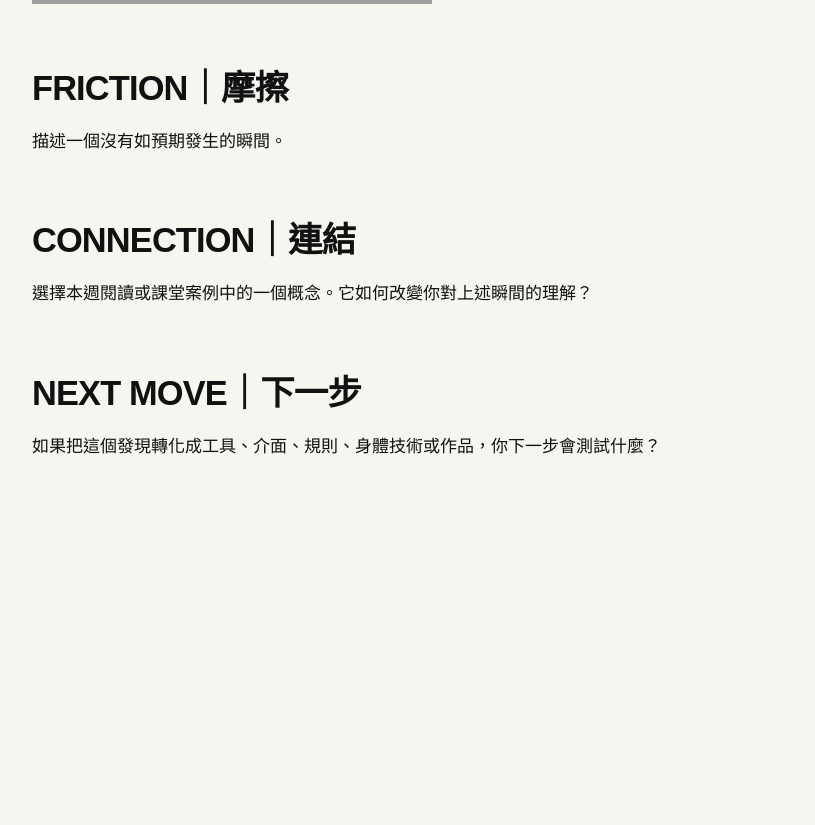
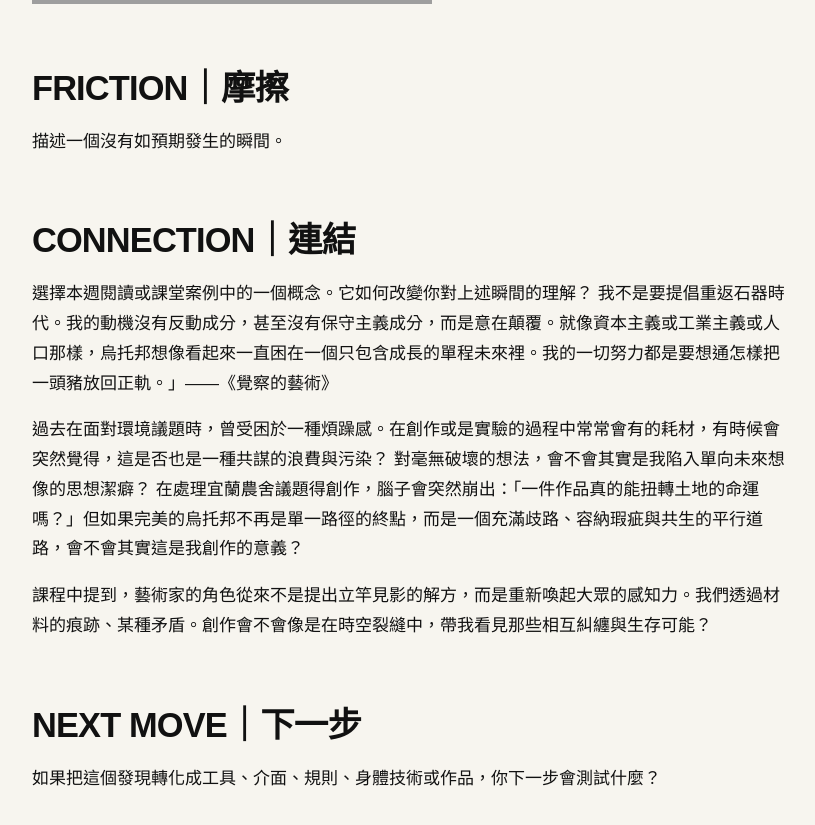
Before and after one commit to yunjiajang/fieldworkarchive, a Jekyll site: the page built from weeks/week-04.md, in a window 1280 px wide and 900 px high, scrolled down 1619 px. Shown: the top 825 px of the window, without its empty margins (48-863 px from the left). Built offline with Jekyll 4.4.1, drawn with Linux system fonts in a browser that asks for light colours; before the commit the page ends 2188 px from its top, so only the background shows below that; grey boxes are pictures that could not be loaded.

Commit message:
Update week-04.md

```diff
--- a/weeks/week-04.md
+++ b/weeks/week-04.md
@@ -24,6 +24,13 @@ permalink: /weeks/week-04/
 ## CONNECTION｜連結
 
 選擇本週閱讀或課堂案例中的一個概念。它如何改變你對上述瞬間的理解？
+我不是要提倡重返石器時代。我的動機沒有反動成分，甚至沒有保守主義成分，而是意在顛覆。就像資本主義或工業主義或人口那樣，烏托邦想像看起來一直困在一個只包含成長的單程未來裡。我的一切努力都是要想通怎樣把一頭豬放回正軌。」——《覺察的藝術》
+
+過去在面對環境議題時，曾受困於一種煩躁感。在創作或是實驗的過程中常常會有的耗材，有時候會突然覺得，這是否也是一種共謀的浪費與污染？
+對毫無破壞的想法，會不會其實是我陷入單向未來想像的思想潔癖？
+在處理宜蘭農舍議題得創作，腦子會突然崩出：「一件作品真的能扭轉土地的命運嗎？」但如果完美的烏托邦不再是單一路徑的終點，而是一個充滿歧路、容納瑕疵與共生的平行道路，會不會其實這是我創作的意義？
+
+課程中提到，藝術家的角色從來不是提出立竿見影的解方，而是重新喚起大眾的感知力。我們透過材料的痕跡、某種矛盾。創作會不會像是在時空裂縫中，帶我看見那些相互糾纏與生存可能？
 
 ## NEXT MOVE｜下一步
 
```
